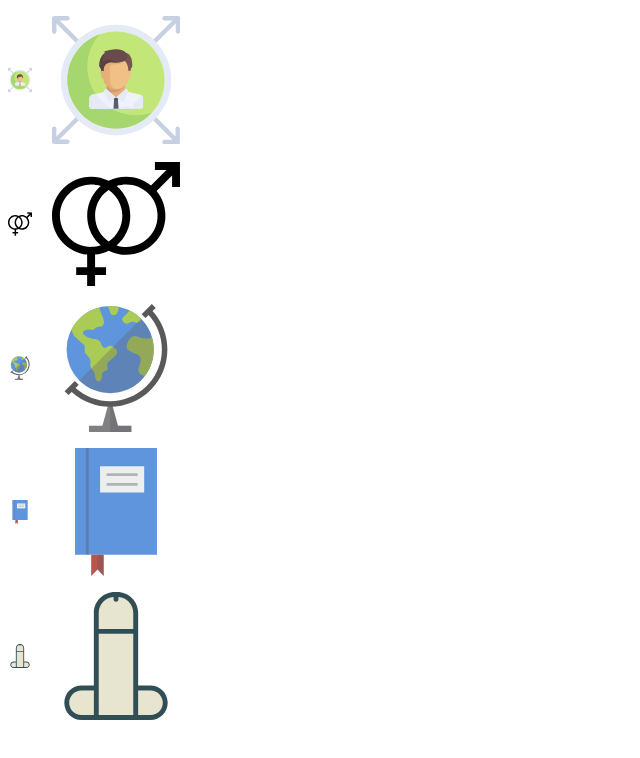
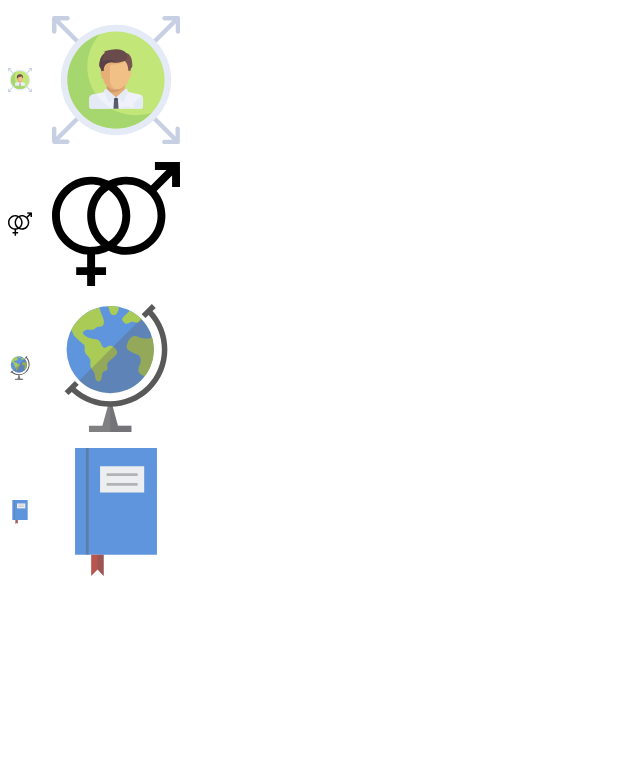
Before and after one commit to nicothin/svg-icon__data-uri, a website: page index.html in a window 1280 px wide. Shown: the whole page, without its empty margins (0-640 px from the left). Drawn offline with Linux system fonts and the light colour scheme.

Commit message:
Таки убрал иконку пениса из демки

```diff
--- a/index.html
+++ b/index.html
@@ -24,10 +24,6 @@
 		<span class="icon-24  icon-notebook"></span>
 		<span class="icon-128  icon-notebook"></span>
 	</p>
-	<p>
-		<span class="icon-24  icon-penis"></span>
-		<span class="icon-128  icon-penis"></span>
-	</p>
 
 </body>
 </html>
```
